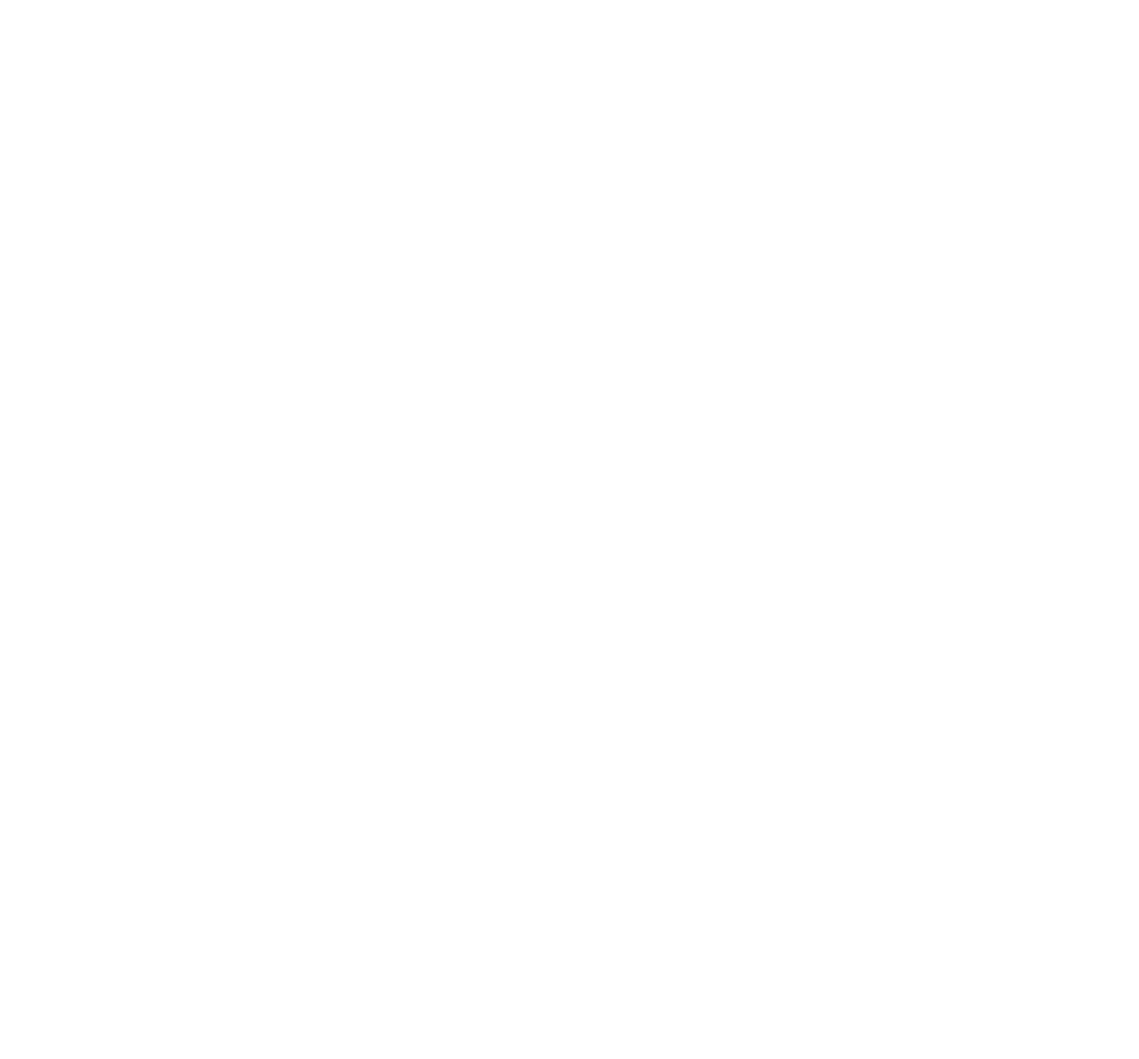
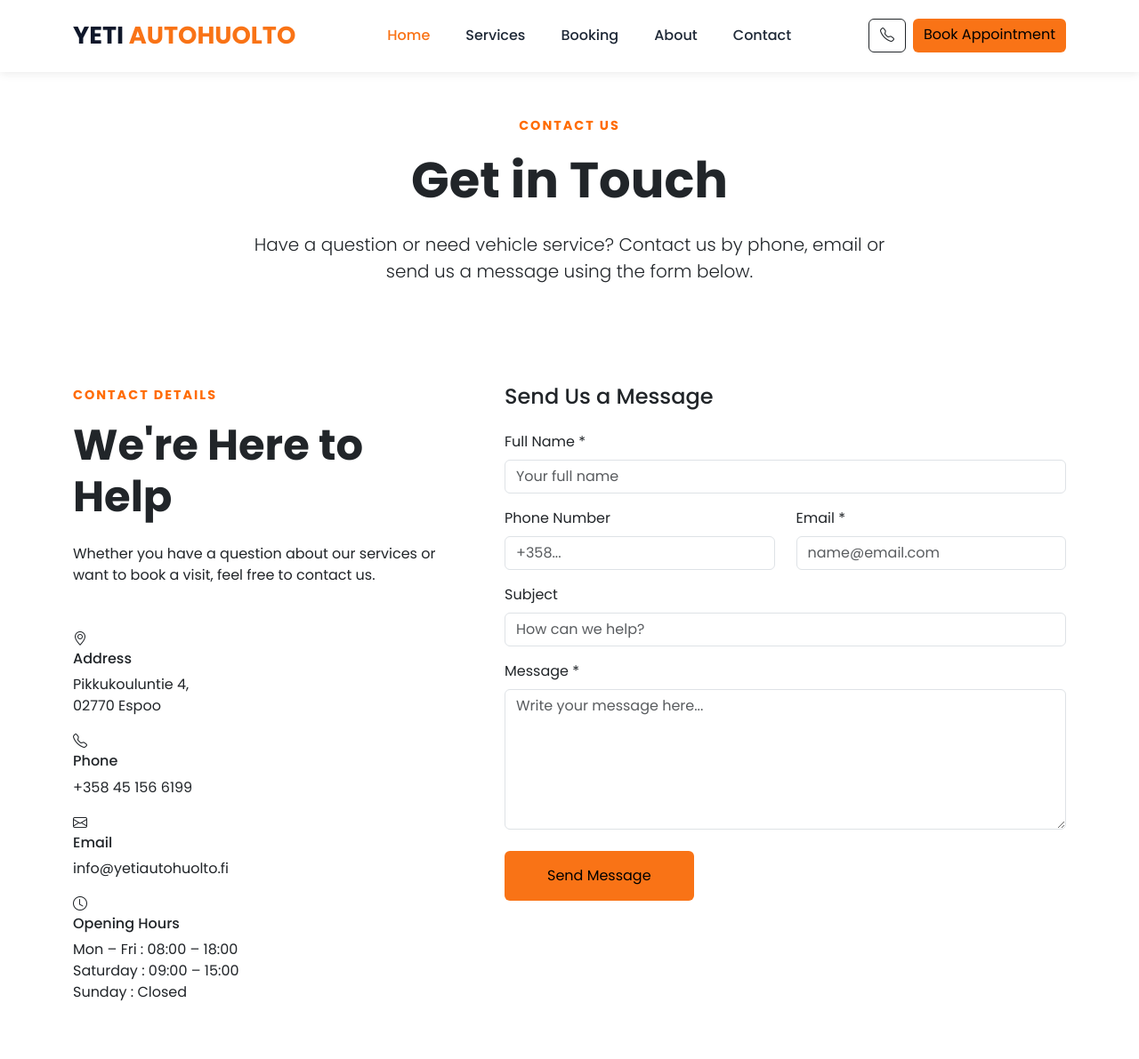
Before and after one commit to ghanshyam20/yeti-autohuolto-garage-management, a Django app: page /contact/ in a window 1280 px wide. Before the commit the part shown is empty. Shown: the top 1191 px of the page at 89% size. Before the commit the page ends 800 px from the top, so only its background shows below. Run offline with Django 5.2, Linux system fonts and the light colour scheme.

Commit message:
Complete frontend pages and reusable component structure

```diff
--- a/templates/base.html
+++ b/templates/base.html
@@ -80,7 +80,7 @@
 
     {% include 'includes/common/navbar.html' %}
 
-    {% include 'includes/messages.html' %}
+
 
     <main>
 
--- a/templates/core/about.html
+++ b/templates/core/about.html
@@ -10,6 +10,6 @@
 
 {% include 'includes/about/about_company.html' %}
 
-{% include 'includes/services/cta.html' %}
+{% include 'includes/common/cta.html' %}
 
 {% endblock %}
--- a/templates/core/booking.html
+++ b/templates/core/booking.html
@@ -14,6 +14,6 @@
 
 {% include 'includes/booking/booking_notice.html' %}
 
-{% include 'includes/booking/cta.html' %}
+
 
 {% endblock %}
--- a/templates/core/contact.html
+++ b/templates/core/contact.html
@@ -0,0 +1,16 @@
+{% extends 'base.html' %}
+
+{% block title %}
+Contact | Yeti Autohuolto
+{% endblock %}
+
+{% block content %}
+
+{% include 'includes/contact/hero.html' %}
+
+{% include 'includes/contact/contact_details.html' %}
+
+{% include 'includes/contact/map.html' %}
+
+
+{% endblock %}
--- a/templates/core/home.html
+++ b/templates/core/home.html
@@ -16,13 +16,11 @@
 
 {% include 'includes/home/services.html' %}
 
-{% include 'includes/reviews.html' %}
 
-{% include 'includes/home/cta.html' %}
+{% include 'includes/common/cta.html' %}
 
-{% include 'includes/contact.html' %}
 
-{% include 'includes/map.html' %}
+
 
 {% include 'includes/home/about_preview.html' %}
 {% include 'includes/home/contact_preview.html' %}
--- a/templates/includes/home/cta.html
+++ b/templates/includes/common/cta.html
@@ -26,11 +26,11 @@
 
                 <div class="col-lg-4 text-lg-end">
 
-                    <a href="#" class="btn btn-warning me-2">
+                    <a href="/booking/" class="btn btn-warning me-2">
                         Book Appointment
                     </a>
 
-                    <a href="#" class="btn btn-outline-light">
+                    <a href="tel:+358451566199" class="btn btn-outline-light">
                         Call Now
                     </a>
 
--- /dev/null
+++ b/templates/includes/contact/contact_details.html
@@ -0,0 +1,212 @@
+<section class="contact-section py-5">
+
+    <div class="container">
+
+        <div class="row g-5">
+
+            <!-- Contact Information -->
+
+            <div class="col-lg-5">
+
+                <span class="section-tag">
+                    CONTACT DETAILS
+                </span>
+
+                <h2 class="section-title mt-3">
+                    We're Here to Help
+                </h2>
+
+                <p class="mt-4">
+
+                    Whether you have a question about our services or want to
+                    book a visit, feel free to contact us.
+
+                </p>
+
+                <div class="contact-info mt-5">
+
+                    <div class="contact-item">
+
+                        <i class="bi bi-geo-alt"></i>
+
+                        <div>
+
+                            <h6>Address</h6>
+
+                            <p>
+                                Pikkukouluntie 4,<br>
+                                02770 Espoo
+                            </p>
+
+                        </div>
+
+                    </div>
+
+                    <div class="contact-item">
+
+                        <i class="bi bi-telephone"></i>
+
+                        <div>
+
+                            <h6>Phone</h6>
+
+                            <p>
+                                +358 45 156 6199
+                            </p>
+
+                        </div>
+
+                    </div>
+
+                    <div class="contact-item">
+
+                        <i class="bi bi-envelope"></i>
+
+                        <div>
+
+                            <h6>Email</h6>
+
+                            <p>
+                                info@yetiautohuolto.fi
+                            </p>
+
+                        </div>
+
+                    </div>
+
+                    <div class="contact-item">
+
+                        <i class="bi bi-clock"></i>
+
+                        <div>
+
+                            <h6>Opening Hours</h6>
+
+                            <p>
+
+                                Mon – Fri : 08:00 – 18:00<br>
+                                Saturday : 09:00 – 15:00<br>
+                                Sunday : Closed
+
+                            </p>
+
+                        </div>
+
+                    </div>
+
+                </div>
+
+            </div>
+
+            <!-- Contact Form -->
+
+            <div class="col-lg-7">
+
+                <div class="contact-form-wrapper">
+
+                    <h4 class="mb-4">
+
+                        Send Us a Message
+
+                    </h4>
+
+                    <form>
+
+                        <div class="mb-3">
+
+                            <label class="form-label">
+
+                                Full Name *
+
+                            </label>
+
+                            <input
+                                type="text"
+                                class="form-control"
+                                placeholder="Your full name">
+
+                        </div>
+
+                        <div class="row">
+
+                            <div class="col-md-6 mb-3">
+
+                                <label class="form-label">
+
+                                    Phone Number
+
+                                </label>
+
+                                <input
+                                    type="tel"
+                                    class="form-control"
+                                    placeholder="+358...">
+
+                            </div>
+
+                            <div class="col-md-6 mb-3">
+
+                                <label class="form-label">
+
+                                    Email *
+
+                                </label>
+
+                                <input
+                                    type="email"
+                                    class="form-control"
+                                    placeholder="name@email.com">
+
+                            </div>
+
+                        </div>
+
+                        <div class="mb-3">
+
+                            <label class="form-label">
+
+                                Subject
+
+                            </label>
+
+                            <input
+                                type="text"
+                                class="form-control"
+                                placeholder="How can we help?">
+
+                        </div>
+
+                        <div class="mb-4">
+
+                            <label class="form-label">
+
+                                Message *
+
+                            </label>
+
+                            <textarea
+                                rows="6"
+                                class="form-control"
+                                placeholder="Write your message here..."></textarea>
+
+                        </div>
+
+                        <button
+                            type="submit"
+                            class="btn btn-warning px-5 py-3">
+
+                            Send Message
+
+                        </button>
+
+                    </form>
+
+                </div>
+
+            </div>
+
+        </div>
+
+    </div>
+
+</section>
--- /dev/null
+++ b/templates/includes/contact/hero.html
@@ -0,0 +1,30 @@
+<section class="contact-hero py-5">
+
+    <div class="container">
+
+        <div class="row justify-content-center text-center">
+
+            <div class="col-lg-8">
+
+                <span class="section-tag">
+                    CONTACT US
+                </span>
+
+                <h1 class="display-4 fw-bold mt-3">
+                    Get in Touch
+                </h1>
+
+                <p class="lead mt-4">
+
+                    Have a question or need vehicle service?
+                    Contact us by phone, email or send us a message using the form below.
+
+                </p>
+
+            </div>
+
+        </div>
+
+    </div>
+
+</section>
--- /dev/null
+++ b/templates/includes/contact/map.html
@@ -0,0 +1,25 @@
+<section class="map-section">
+
+    <div class="container">
+
+        <div class="text-center mb-5">
+
+            <span class="section-tag">
+                FIND US
+            </span>
+
+            <h2 class="section-title mt-3">
+                Visit Our Garage
+            </h2>
+
+        </div>
+
+        <div class="map-wrapper">
+
+          <iframe src="https://www.google.com/maps/embed?pb=!1m18!1m12!1m3!1d1981.9710159651916!2d24.629604277679327!3d60.21431037505494!2m3!1f0!2f0!3f0!3m2!1i1024!2i768!4f13.1!3m3!1m2!1s0x468df3ba66e8a7f5%3A0x3080c6261ecc4c47!2sPikkukouluntie%204%2C%2002770%20Espoo!5e0!3m2!1sen!2sfi!4v1786489201314!5m2!1sen!2sfi" width="100%" height="450" style="border:0;" allowfullscreen="" loading="lazy" referrerpolicy="strict-origin-when-cross-origin"></iframe>
+
+        </div>
+
+    </div>
+
+</section>
```
Also changed, not shown: templates/includes/contact.html (deleted), templates/includes/map.html (deleted), templates/includes/messages.html (deleted), templates/includes/reviews.html (deleted).
